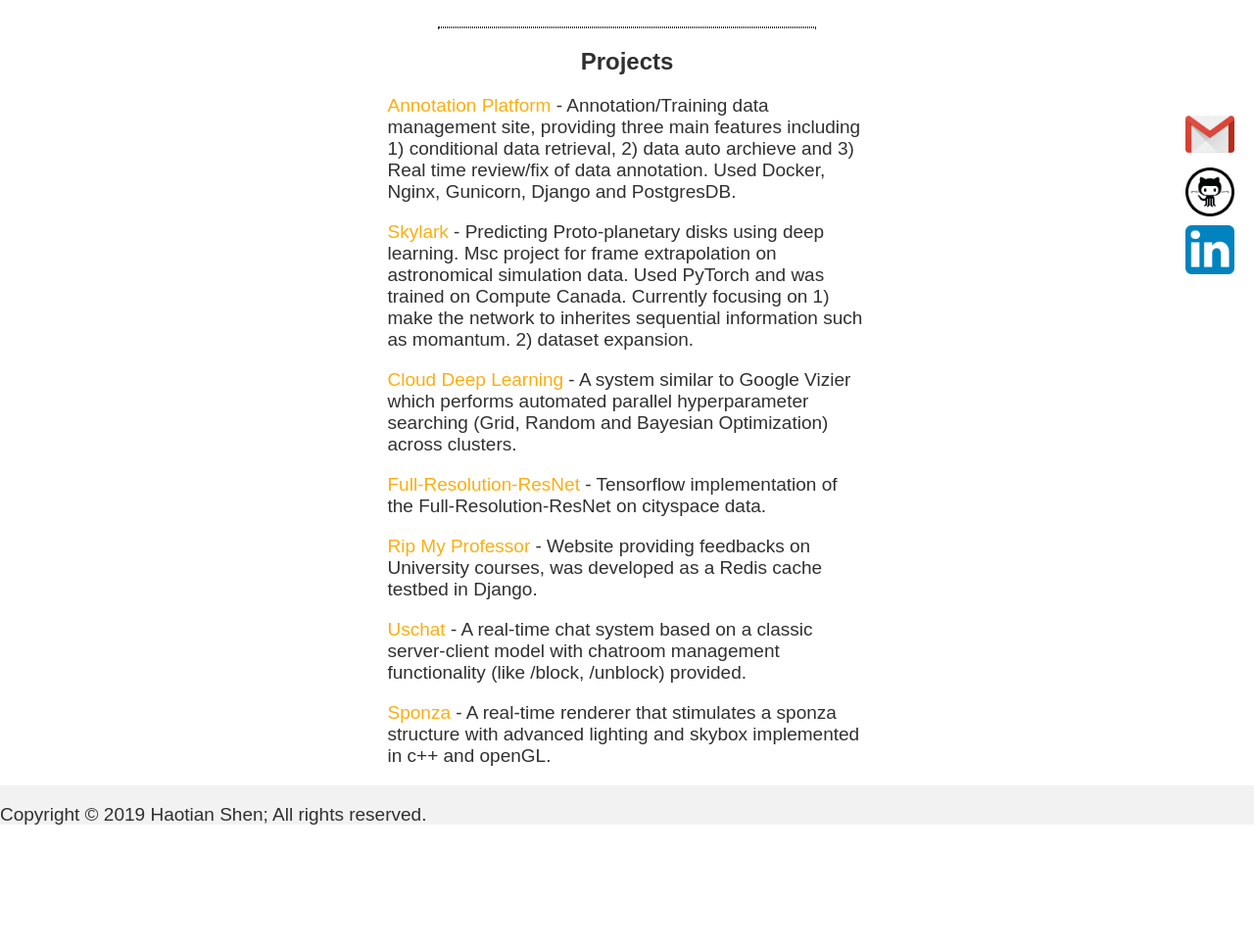
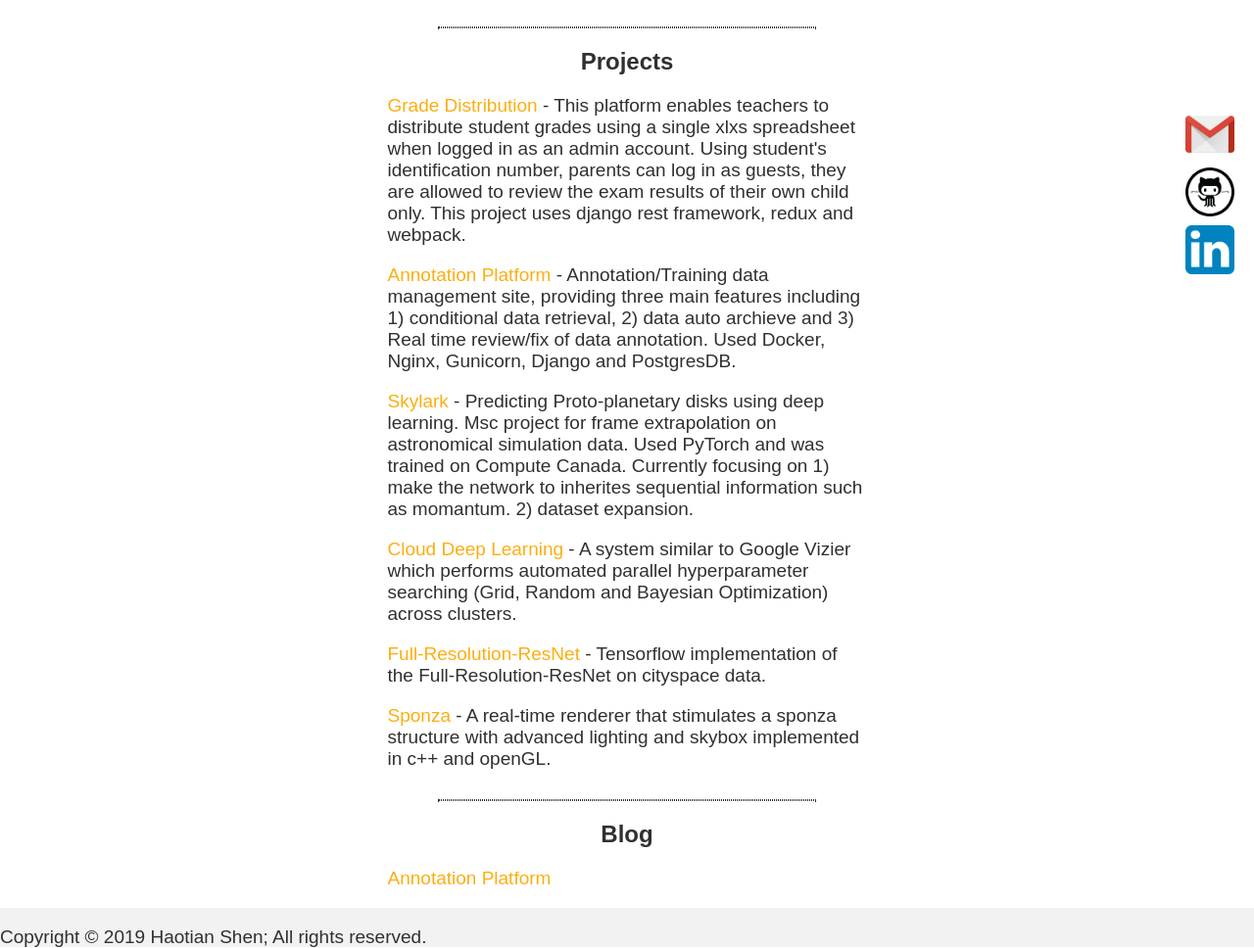
Before and after one commit to superpenshine/haotianshen.github.io, a plain HTML site: page index.html in a window 1280 px wide. Shown: the part 229-1197 px from the top of the page at 98% size. Before the commit the page ends 1072 px from the top, so only its background shows below. Drawn offline with Linux system fonts and the light colour scheme.

Commit message:
add grade distribution description

```diff
--- a/index.html
+++ b/index.html
@@ -19,6 +19,8 @@
         <div class="l2title_div">
             <h2>Projects</h2>
 
+            <p><a href="http://hyc.haotianshen.com" target="_blank">Grade Distribution
+            </a> - This platform enables teachers to distribute student grades using a single xlxs spreadsheet when logged in as an admin account. Using student's identification number, parents can log in as guests, they are allowed to review the exam results of their own child only. This project uses django rest framework, redux and webpack.</p>
             <p><a href="https://github.com/superpenshine/AnnotationPlatform" target="_blank">Annotation Platform</a>
             - Annotation/Training data management site, providing three main features including 1) conditional data retrieval, 2) data auto archieve and 3) Real time review/fix of data annotation. Used Docker, Nginx, Gunicorn, Django and PostgresDB.</p>
             <p><a href="https://github.com/superpenshine/skylark/tree/1dconv" target="_blank">Skylark</a>
@@ -28,21 +30,17 @@
             parallel hyperparameter searching (Grid, Random and Bayesian Optimization) across clusters.</p>
             <p><a href="https://github.com/superpenshine/Full-Resolution-ResNet" target="_blank">Full-Resolution-ResNet</a>
              - Tensorflow implementation of the Full-Resolution-ResNet on cityspace data.</p>
-            <p><a href="https://github.com/superpenshine/RipMyProfessor" target="_blank">Rip My Professor
-            </a> - Website providing feedbacks on University courses, was developed as a Redis cache testbed in Django.</p>
-            <p><a href="https://github.com/superpenshine/uschat" target="_blank">Uschat
-            </a> - A real-time chat system based on a classic server-client model with chatroom management functionality (like /block, /unblock) provided.</p>
             <p><a href="https://github.com/superpenshine/sponza" target="_blank">Sponza
             </a> - A real-time renderer that stimulates a sponza structure with advanced lighting and skybox implemented in c++ and openGL.</p>
         </div>
 
-<!--         <hr>
+        <hr>
 
         <div class="l2title_div">
-            <h2></h2>
-            <p>
+            <h2>Blog</h2>
+            <p><a href="https://github.com/superpenshine/AnnotationPlatform" target="_blank">Annotation Platform</a>
             </p>
-        </div> -->
+        </div>
     </div>
     <div class="right_dock">
         <div class="contact_icon">
```
